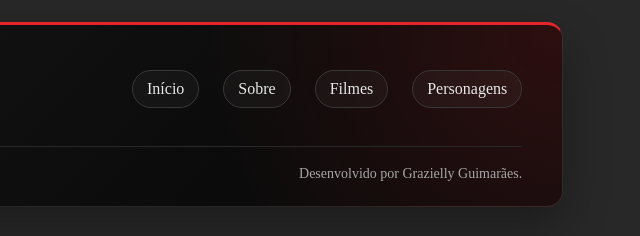
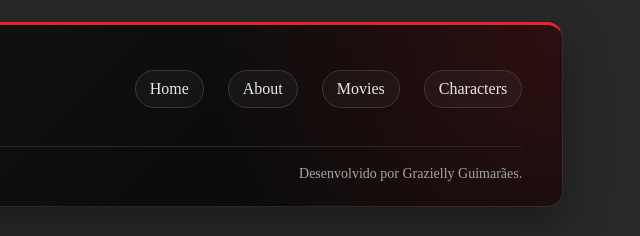
Before and after one commit to ellysiqguima/projeto-marvel-tic, a plain HTML site: page about.html in a window 1280 px wide. Shown: the part 2115-2351 px from the top of the page, 640-1280 px from the left. Drawn offline with nearby package versions, Linux system fonts and the light colour scheme; a web font is replaced by a local one.

Commit message:
Update footer navigation labels
Use English labels consistently in the site footers and correct the Characters link markup.

Co-authored-by: Copilot <223556219+Copilot@users.noreply.github.com>

```diff
--- a/about.html
+++ b/about.html
@@ -92,10 +92,10 @@
                         <p>Heróis, histórias e aventuras que atravessam gerações.</p>
                     </div>
                     <nav class="rodape-links" aria-label="Navegação do rodapé">
-                        <a href="about.html#home">Início</a>
-                        <a href="about.html#Comprar">Sobre</a>
-                        <a href="movies.html">Filmes</a>
-                        <a href="characters.html">Personagens</a>
+                        <a href="about.html#home">Home</a>
+                        <a href="about.html#Comprar">About</a>
+                        <a href="movies.html">Movies</a>
+                        <a href="characters.html">Characters</a>
                     </nav>
                 </div>
                 <div class="rodape-creditos">
```
Also changed, not shown: characters.html (+4 -4 lines), movies.html (+4 -4 lines).
